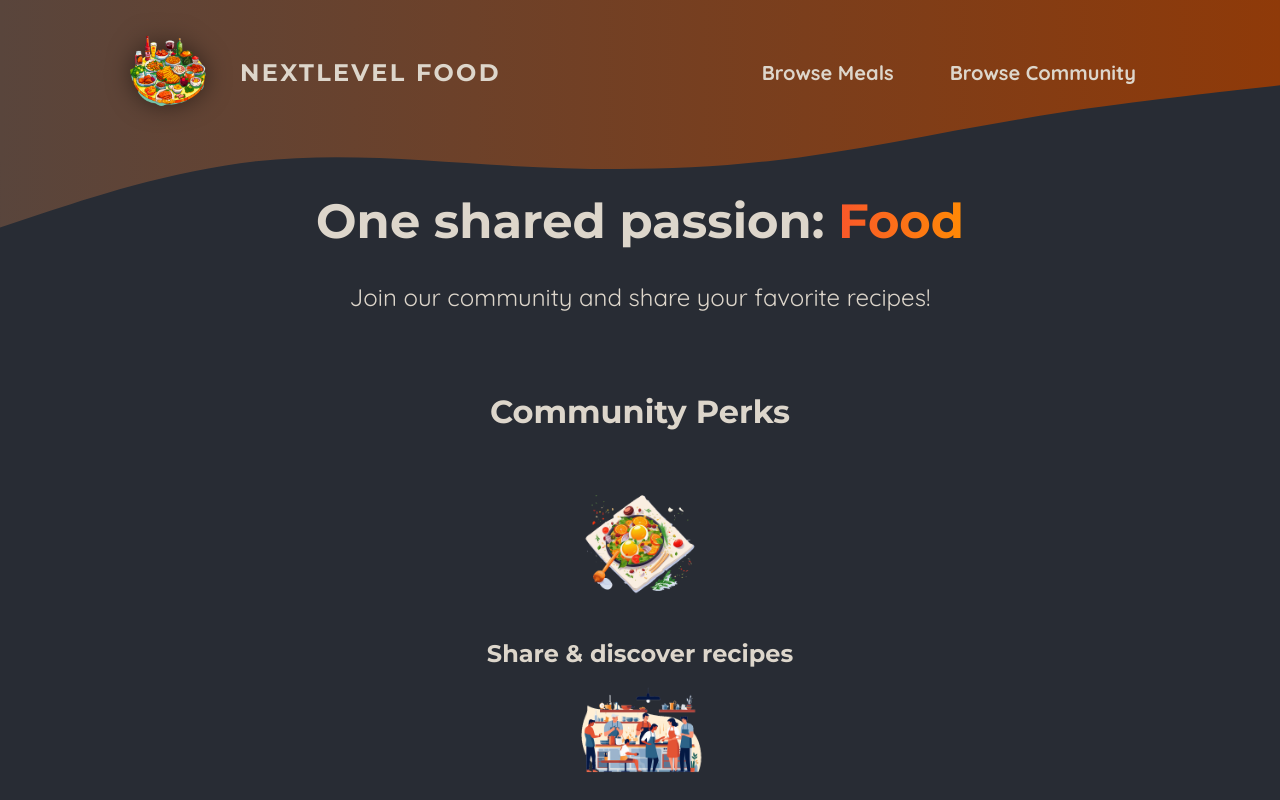
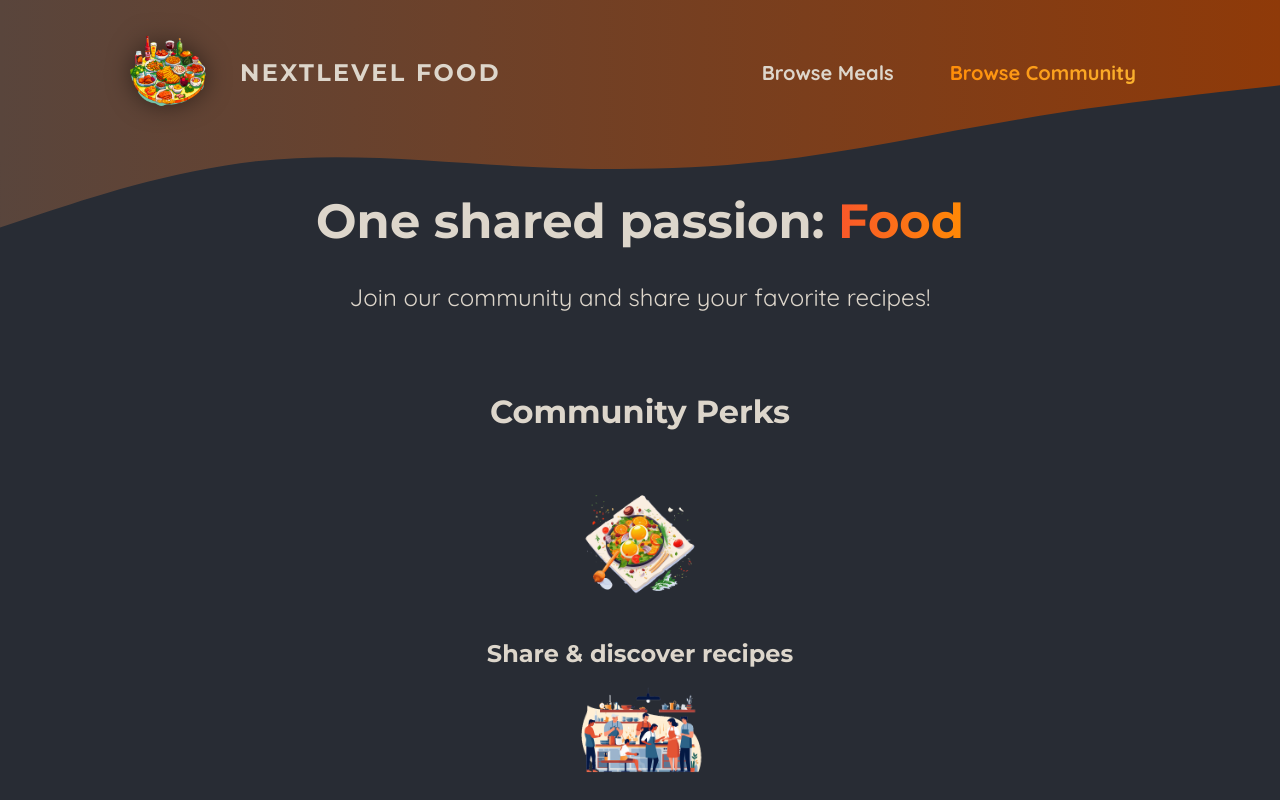
Before and after one commit to gaurav700/Foodiesv1, a Next.js app: page /community in a window 1280 px wide. Shown: the top 800 px of the page. Built offline with nearby package versions, Linux system fonts and the light colour scheme.

Commit message:
Making navLink a different component so useclient is only applied to that particular portion

```diff
--- a/app/components/header/header.js
+++ b/app/components/header/header.js
@@ -1,8 +1,8 @@
-import Link from "next/link";
 import logo from "@/assets/logo.png";
 import styles from "./header.module.css";
 import Image from "next/image";
-
+import NavLink from "./navLink";
+import Link from "next/link";
 export default function Header() {
   return (
     <header className={styles.header}>
@@ -10,17 +10,7 @@ export default function Header() {
         <Image src={logo} alt="A plate with food on it" priority />
         NextLevel Food
       </Link>
-
-      <nav className={styles.nav}>
-        <ul>
-          <li>
-            <Link href="/meals">Browse Meals</Link>
-          </li>
-          <li>
-            <Link href="/community">Browse Community</Link>
-          </li>
-        </ul>
-      </nav>
+      <NavLink />
     </header>
   );
 }
--- a/app/components/header/header.module.css
+++ b/app/components/header/header.module.css
@@ -9,40 +9,6 @@
   .header {
     padding: 2rem 10%;
   }
-}
-
-.nav ul {
-  list-style: none;
-  margin: 0;
-  padding: 0;
-  display: flex;
-  gap: 1.5rem;
-  /* font-family: 'Montserrat', sans-serif; */
-  font-size: 1.25rem;
-}
-
-.nav a {
-  text-decoration: none;
-  color: #ddd6cb;
-  font-weight: bold;
-  padding: 0.5rem 1rem;
-  border-radius: 0.5rem;
-}
-
-.nav a:hover,
-.nav a:active {
-  background: linear-gradient(90deg, #ff8a05, #f9b331);
-  background-clip: text;
-  -webkit-background-clip: text;
-  -webkit-text-fill-color: transparent;
-  text-shadow: 0 0 18px rgba(248, 190, 42, 0.8);
-}
-
-.active {
-  background: linear-gradient(90deg, #ff8a05, #f9b331);
-  background-clip: text;
-  -webkit-background-clip: text;
-  -webkit-text-fill-color: transparent;
 }
 
 .logo {
--- /dev/null
+++ b/app/components/header/navLink.js
@@ -0,0 +1,30 @@
+"use client";
+import { usePathname } from "next/navigation";
+import styles from "./navLink.module.css";
+import Link from "next/link";
+
+export default function NavLink() {
+  const path = usePathname();
+  return (
+    <nav className={styles.nav}>
+      <ul>
+        <li>
+          <Link
+            href="/meals"
+            className={path.startsWith("/meals") ? styles.active : undefined}
+          >
+            Browse Meals
+          </Link>
+        </li>
+        <li>
+          <Link
+            href="/community"
+            className={path === "/community" ? styles.active : undefined}
+          >
+            Browse Community
+          </Link>
+        </li>
+      </ul>
+    </nav>
+  );
+}
--- /dev/null
+++ b/app/components/header/navLink.module.css
@@ -0,0 +1,33 @@
+.nav ul {
+  list-style: none;
+  margin: 0;
+  padding: 0;
+  display: flex;
+  gap: 1.5rem;
+  /* font-family: 'Montserrat', sans-serif; */
+  font-size: 1.25rem;
+}
+
+.nav a {
+  text-decoration: none;
+  color: #ddd6cb;
+  font-weight: bold;
+  padding: 0.5rem 1rem;
+  border-radius: 0.5rem;
+}
+
+.nav a:hover,
+.nav a:active {
+  background: linear-gradient(90deg, #ff8a05, #f9b331);
+  background-clip: text;
+  -webkit-background-clip: text;
+  -webkit-text-fill-color: transparent;
+  text-shadow: 0 0 18px rgba(248, 190, 42, 0.8);
+}
+
+.active {
+  background: linear-gradient(90deg, #ff8a05, #f9b331);
+  background-clip: text;
+  -webkit-background-clip: text;
+  -webkit-text-fill-color: transparent;
+}
```
